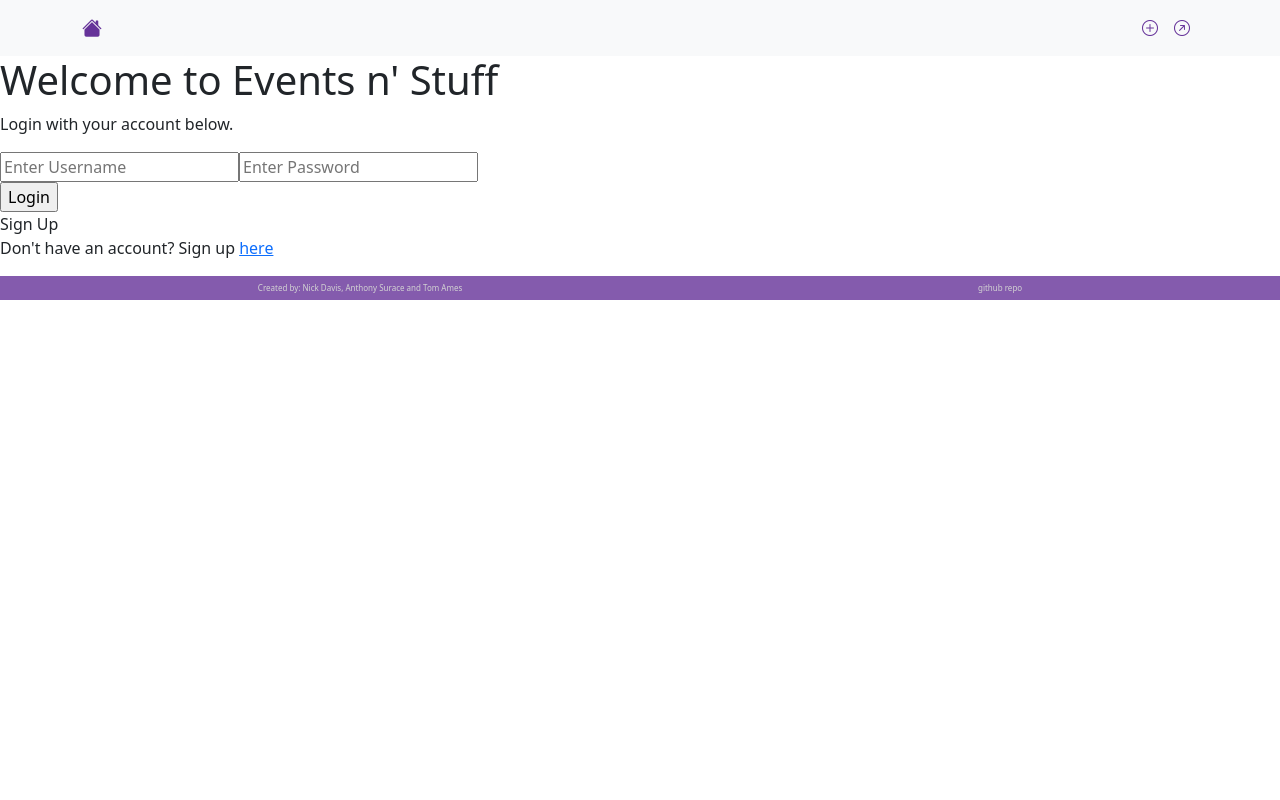
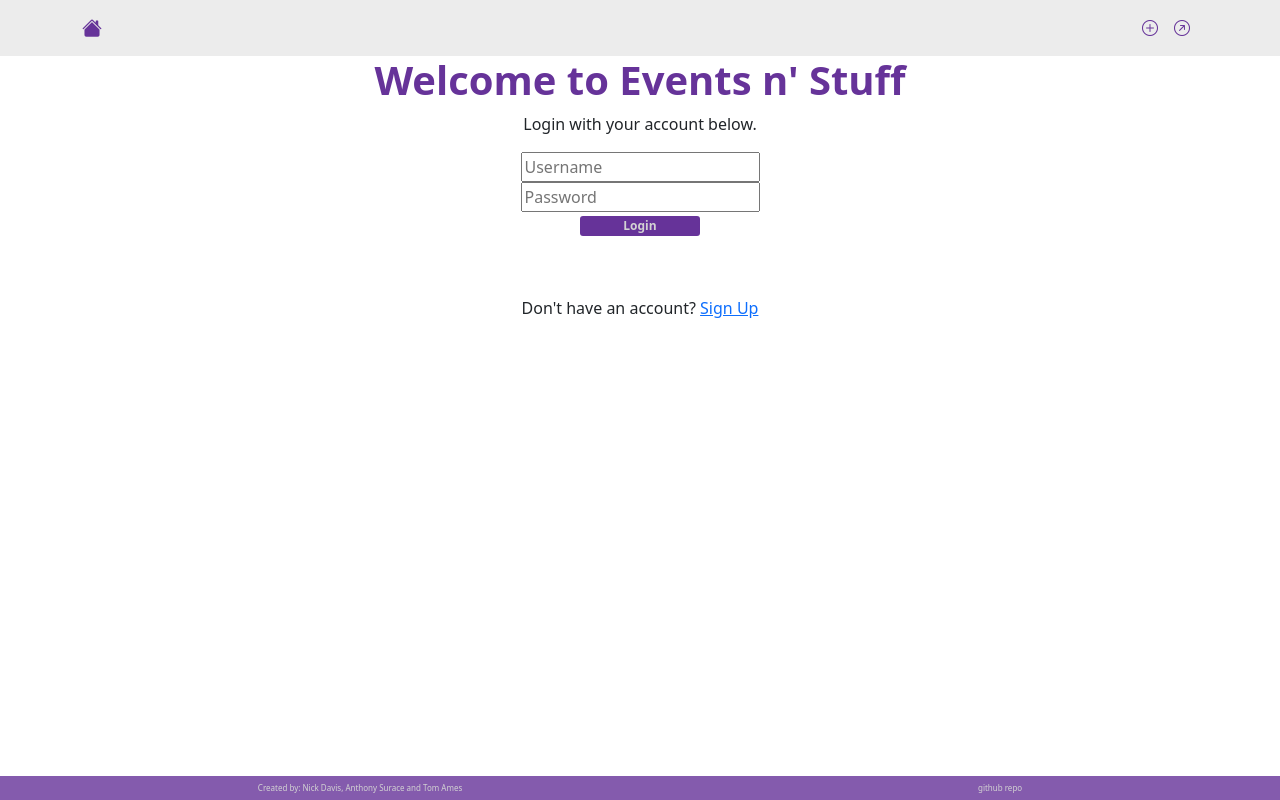
Before and after one commit to ajsur1017/events-n-stuff-FRONTEND, a React (Create React App) app: page /login in a window 1280 px wide. Built offline with nearby package versions, Linux system fonts and the light colour scheme; no server answers.

Commit message:
editted login page

```diff
--- a/src/App.css
+++ b/src/App.css
@@ -214,6 +214,9 @@ div.footer {
   height: 1.5em;
   padding: 0em;
   background-color: rgba(102, 51, 153, 0.80);
+  margin-top: 2.5em;
+  position: fixed;
+  bottom: 0;
 }
 
 div.footer > div {
@@ -231,6 +234,40 @@ div.footer > a {
   color: lightgrey;
   font-size: 0.5em;
   text-decoration: none;
+}
+
+/* Login Page Styling */
+
+div.loginDiv {
+  display: flex;
+  flex-direction: column;
+  justify-content: space-evenly;
+  align-items: center;
+  text-align: center;
+}
+
+h1.loginWelcome {
+  text-align: center;
+  color: rgb(102, 51, 153);
+  font-weight: bolder;
+}
+
+form.loginBox {
+  display: flex;
+  flex-direction: column;
+  justify-content: space-evenly;
+}
+
+input.loginButton {
+  border: none;
+  background-color: rgb(102, 51, 153);
+  border-color: rgb(102, 51, 153);
+  border-radius: 0.25em;
+  color:lightgrey;
+  font-weight: bold;
+  font-size: 0.75em;
+  width: 10em;
+  margin-bottom: 5em;
 }
 
 /*
--- a/src/components/Header.js
+++ b/src/components/Header.js
@@ -7,6 +7,7 @@ function Header(props) {
   const { gState, setGState } = React.useContext(GlobalCtx)
 
   const colorNavItem = "rgb(102, 51, 153)";
+  const colorNavBar = "rgba(232, 232, 232, 0.80)";
 
   //If User Logged In:
   const yesUser = (
@@ -41,7 +42,7 @@ function Header(props) {
   )
 
   return (
-    <Navbar bg="light">
+    <Navbar style={{ backgroundColor: `${colorNavBar}` }}>
       <Container>
         <Navbar.Brand href="#home" className="justify-content-start" ><Link to="/" style={{ color: `${colorNavItem}` }}><i className={"bi-house-fill"}></i></Link></Navbar.Brand>
         <Nav className={"me-auto"}>
--- a/src/pages/Login.js
+++ b/src/pages/Login.js
@@ -1,6 +1,7 @@
-import React, { Component, useState } from "react"
-import { Link } from "react-router-dom"
-import { GlobalCtx } from "../App"
+import React, { Component, useState } from "react";
+import { Link } from "react-router-dom";
+import { GlobalCtx } from "../App";
+import {Form, Button} from "react-bootstrap";
 
 const Login = (props) => {
     const { gState, setGState } = React.useContext(GlobalCtx)
@@ -61,21 +62,21 @@ const Login = (props) => {
             })
     }
     return (
-        <>
+        <div className={"loginDiv"}>
             <h1 className="loginWelcome">Welcome to Events n' Stuff</h1>
             <p>Login with your account below.</p>
             <div className="authBox">
                 <form className="loginBox" onSubmit={handleSubmit}>
-                    <input id="inputSignup" placeholder="Enter Username" type="text" name="username" value={form.username} onChange={handleChange} />
-                    <input id="inputSignup" placeholder="Enter Password" type="password" name="password" value={form.password} onChange={handleChange} />
+                    <input id="inputSignup" placeholder="Username" type="text" name="username" value={form.username} onChange={handleChange} />
+                    <input id="inputSignup" placeholder="Password" type="password" name="password" value={form.password} onChange={handleChange} />
                     <div className="inputButton">
                         <input className="loginButton" type="submit" value="Login" /></div>
                 </form>
             </div>
             {error&&<p id="errorMsg">{error}</p>}
-                    <div className="login">Sign Up</div>
-            <p>Don't have an account? Sign up <Link to="/signup">here</Link></p>
-        </>
+                    <div className="login"></div>
+            <p>Don't have an account? <Link to="/signup">Sign Up</Link></p>
+        </div>
     )
 }
 export default Login
```
